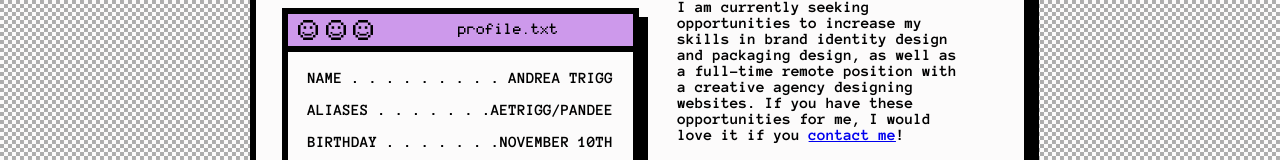
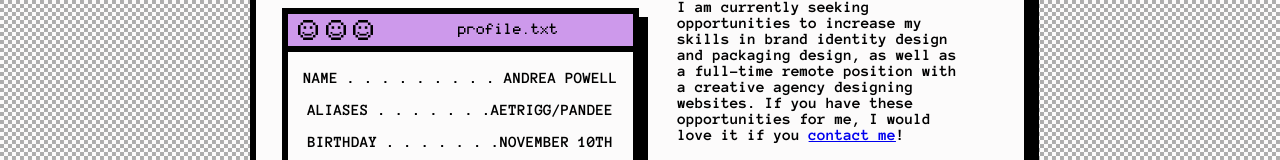
Before and after one commit to aetrigg/andrea-designs, a React (Create React App) app: page /about in a window 1280 px wide. Shown: the part 1328-1488 px from the top of the page. Built offline with nearby package versions, Linux system fonts and the light colour scheme.

Commit message:
Update About.js

```diff
--- a/src/components/About.js
+++ b/src/components/About.js
@@ -99,7 +99,7 @@ function About(props) {
                 </div>
 
                 <div className="profile-information-mobile">
-                  <p className="profile-tidbit-mobile">NAME . . . . . ANDREA TRIGG</p>
+                  <p className="profile-tidbit-mobile">NAME . . . . . ANDREA POWELL</p>
                   <p className="profile-tidbit-mobile">ALIASES . . .AETRIGG/PANDEE</p>
                   <p className="profile-tidbit-mobile">BIRTHDAY . .  NOVEMBER 10TH</p>
                   <p className="profile-tidbit-mobile">PERSONALITY TYPE . . INFP-T</p>
@@ -184,7 +184,7 @@ function About(props) {
                 </div>
 
                 <div className="profile-information">
-                  <p className="profile-tidbit">NAME . . . . . . . . . ANDREA TRIGG</p>
+                  <p className="profile-tidbit">NAME . . . . . . . . . ANDREA POWELL</p>
                   <p className="profile-tidbit">ALIASES . . . . . . .AETRIGG/PANDEE</p>
                   <p className="profile-tidbit">BIRTHDAY . . . . . . .NOVEMBER 10TH</p>
                   <p className="profile-tidbit">PERSONALITY TYPE . . . . . . INFP-T</p>
```
